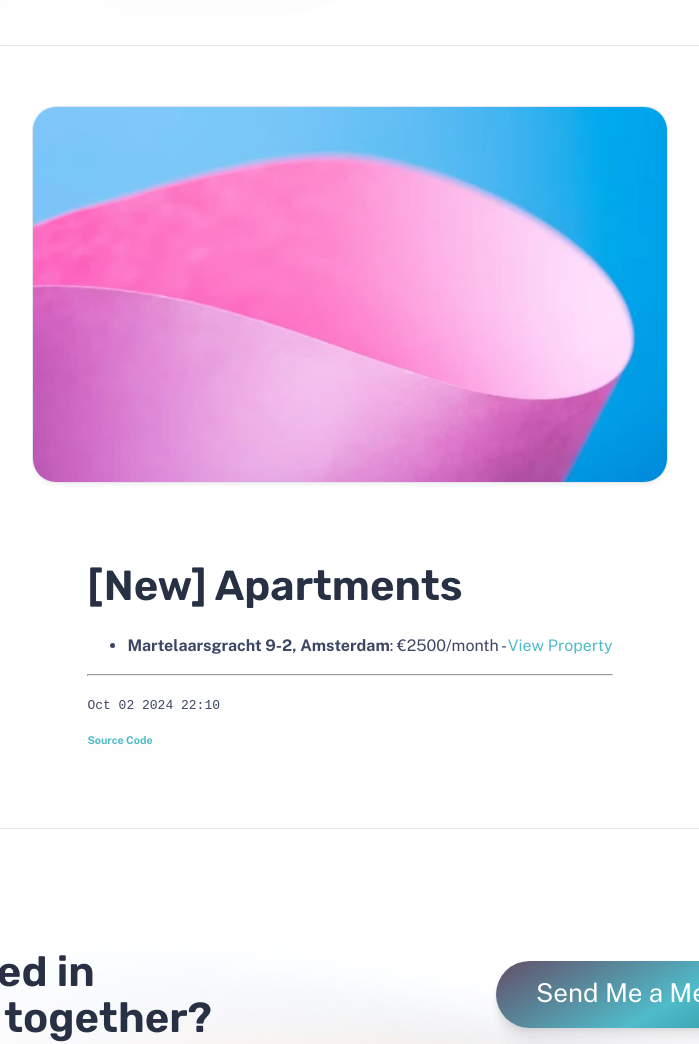
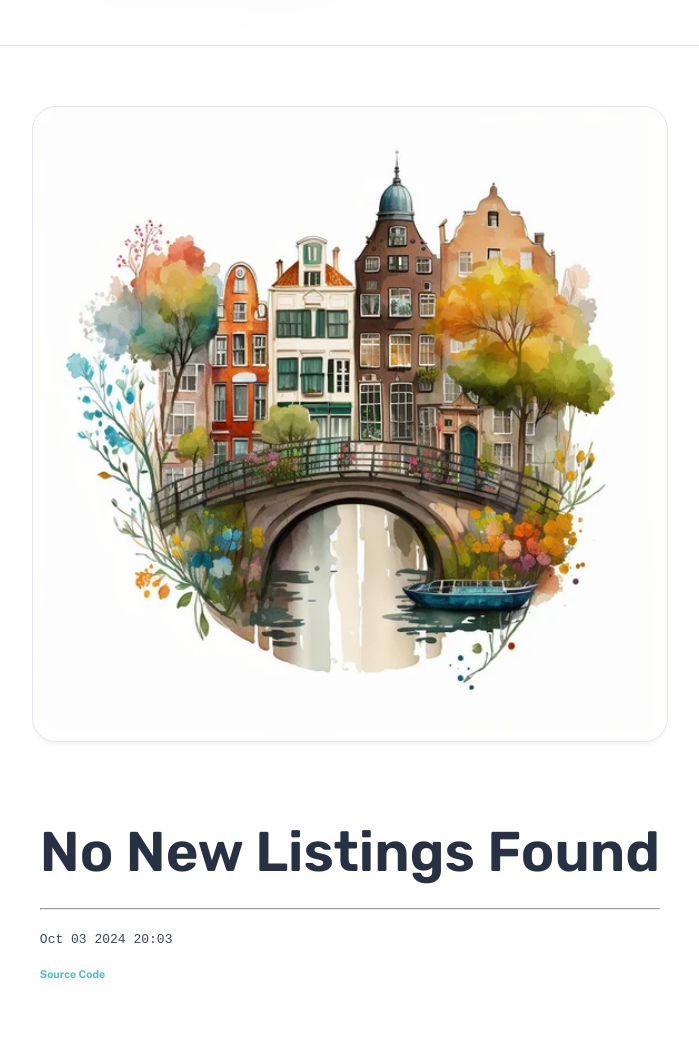
Before and after one commit to celestegambardella/celestegambardella.github.io, an Astro site: page /work/hausing-scrapper in a window 1280 px wide. Shown: the part 383-1427 px from the top of the page, without its empty margins (290-989 px from the left). Built offline with nearby package versions, Linux system fonts and the light colour scheme; Astro itself is replaced by a stand-in of ours.

Commit message:
Update Hausing Scraper results at Oct 3 2024 20:04 (#18)

```diff
--- a/src/content/work/hausing-scrapper.md
+++ b/src/content/work/hausing-scrapper.md
@@ -1,7 +1,7 @@
 ---
 title: Hausing Scraper
-publishDate: 2024-10-02 22:10:37
-img: /assets/stock-2.jpg
+publishDate: 2024-10-03 20:03:46
+img: /assets/stock-1.jpg
 img_alt: A bright pink sheet of paper used to wrap flowers curves in front of rich blue background
 description: |
   Python script that runs hourly and scrapes www.hausing.com for any new properties.
@@ -11,8 +11,7 @@ tags:
   - Scripting
 ---
 
-### [New] Apartments
-- **Martelaarsgracht 9-2, Amsterdam**: €2500/month - [View Property](https://www.hausing.com/properties-for-rent-amsterdam/martelaarsgracht-9-2-amsterdam)
+## No New Listings Found
 ---
-`Oct 02 2024 22:10`
+`Oct 03 2024 20:03`
 ###### [Source Code](https://github.com/celestegambardella/hausing-scraper)
```
